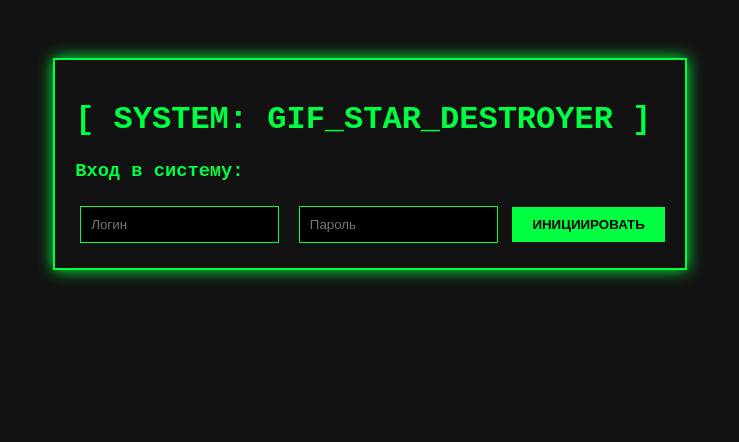
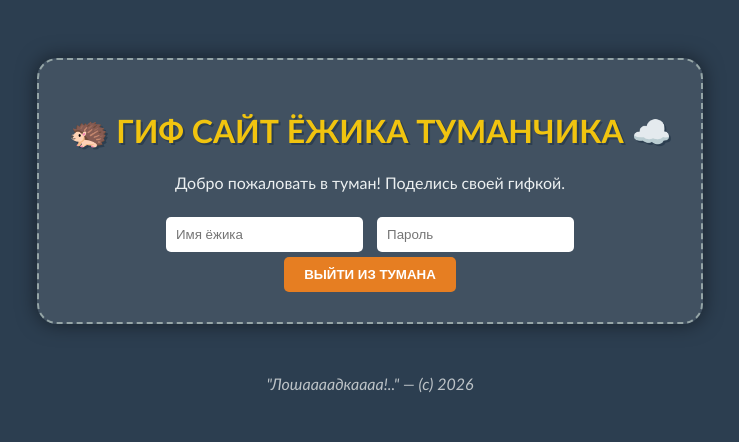
Before and after one commit to eziktumancik-spec/gif-site, a Flask app: page / in a window 1280 px wide. Shown: the top 442 px of the page, without its empty margins (270-1009 px from the left). Run offline with Flask 3, Linux system fonts and the light colour scheme.

Commit message:
Update index.html

```diff
--- a/templates/index.html
+++ b/templates/index.html
@@ -2,45 +2,64 @@
 <html>
 <head>
     <meta charset="UTF-8">
-    <title>GIF Star Destroyer</title>
+    <title>ГИФ Сайт Ёжика Туманчика</title>
     <style>
         body {
-            background: #121212;
-            color: #00FF41;
-            font-family: 'Courier New', monospace;
+            background: #2c3e50; /* Темно-синий "туманный" фон */
+            color: #ecf0f1;
+            font-family: 'Trebuchet MS', sans-serif;
             display: flex;
             flex-direction: column;
             align-items: center;
             padding: 50px;
         }
-        .container { border: 2px solid #00FF41; padding: 20px; box-shadow: 0 0 15px #00FF41; }
-        input { background: #000; border: 1px solid #00FF41; color: #00FF41; padding: 10px; margin: 5px; }
-        button { background: #00FF41; color: #000; border: none; padding: 10px 20px; cursor: pointer; font-weight: bold; }
+        .container {
+            background: rgba(255, 255, 255, 0.1);
+            border-radius: 20px;
+            padding: 30px;
+            box-shadow: 0 0 20px rgba(0,0,0,0.5);
+            text-align: center;
+            border: 2px dashed #95a5a6;
+        }
+        h1 { color: #f1c40f; text-shadow: 2px 2px #2c3e50; }
+        input { border-radius: 5px; border: none; padding: 10px; margin: 5px; }
+        button { background: #e67e22; color: white; border: none; padding: 10px 20px; cursor: pointer; border-radius: 5px; font-weight: bold; }
+        button:hover { background: #d35400; }
         .gif-list { margin-top: 30px; display: grid; grid-template-columns: repeat(3, 1fr); gap: 20px; }
+        .footer { margin-top: 20px; font-style: italic; color: #bdc3c7; }
     </style>
 </head>
 <body>
 
     <div class="container">
-        <h1>[ SYSTEM: GIF_STAR_DESTROYER ]</h1>
+        <h1>🦔 ГИФ САЙТ ЁЖИКА ТУМАНЧИКА ☁️</h1>
+        <p>Добро пожаловать в туман! Поделись своей гифкой.</p>
 
         {% if not user %}
-            <h3>Вход в систему:</h3>
-            <form action="/register" method="POST">
-                <input type="text" name="username" placeholder="Логин" required>
-                <input type="password" name="password" placeholder="Пароль" required>
-                <button type="submit">ИНИЦИИРОВАТЬ</button>
-            </form>
+            <div style="margin-top: 20px;">
+                <form action="/register" method="POST">
+                    <input type="text" name="username" placeholder="Имя ёжика" required>
+                    <input type="password" name="password" placeholder="Пароль" required>
+                    <br>
+                    <button type="submit">ВЫЙТИ ИЗ ТУМАНА</button>
+                </form>
+            </div>
         {% else %}
-            <p>Добро пожаловать, адмирал <strong>{{ user }}</strong>!</p>
-            <a href="/logout" style="color: #FF3131;">[ ВЫХОД ]</a>
+            <p>Привет, <strong>{{ user }}</strong>! Ты успешно нашёл лошадку. 🐴</p>
+            <a href="/logout" style="color: #ecf0f1;">[ Уйти обратно в туман ]</a>
         {% endif %}
     </div>
 
     <div class="gif-list">
         {% for gif in gifs %}
-            <img src="{{ gif }}" width="200">
+            <div style="border: 1px solid #7f8c8d; padding: 5px; background: white;">
+                <img src="{{ gif }}" width="200">
+            </div>
         {% endfor %}
+    </div>
+
+    <div class="footer">
+        "Лошаааадкаааа!.." — (с) 2026
     </div>
 
 </body>
```
